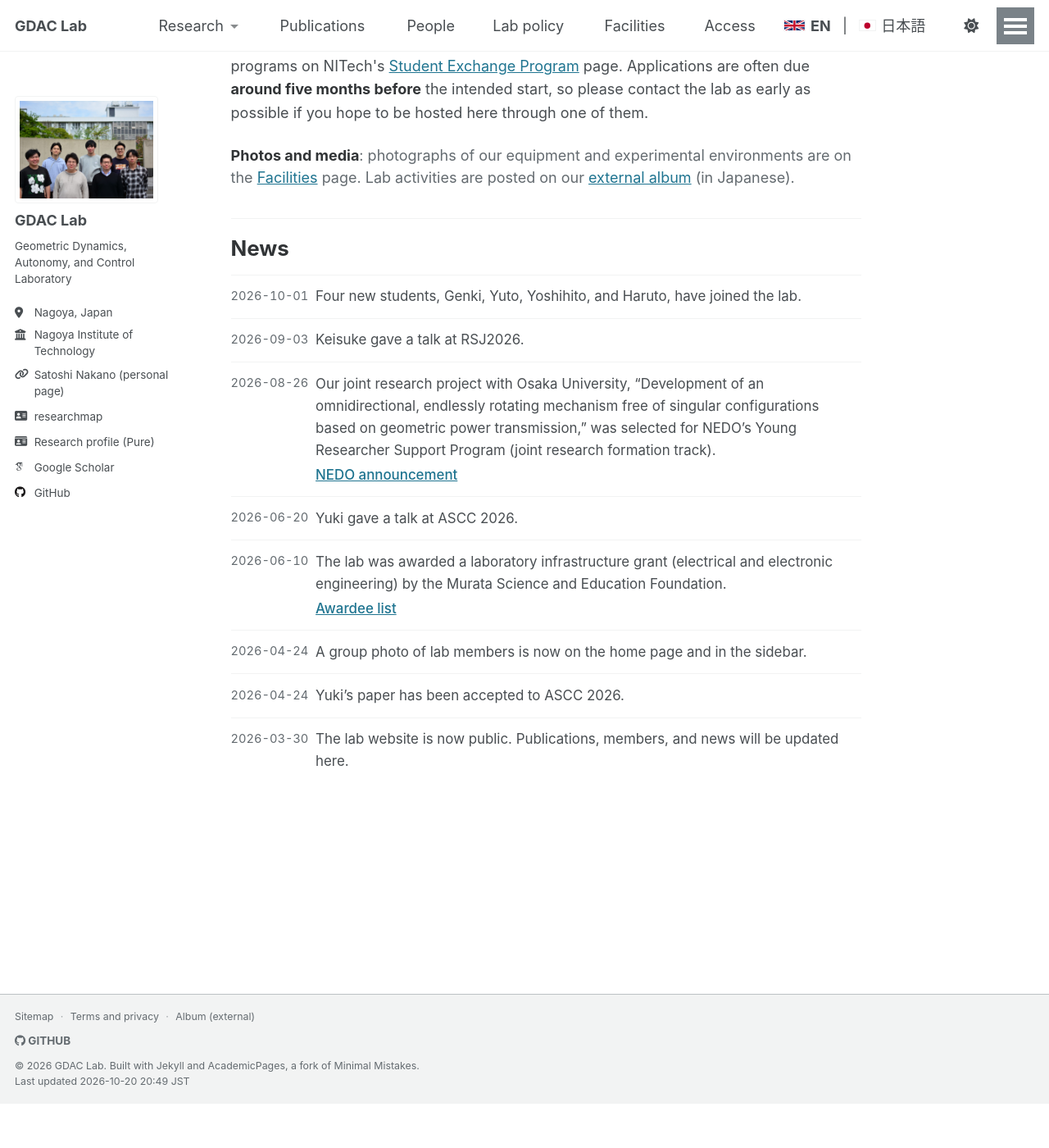
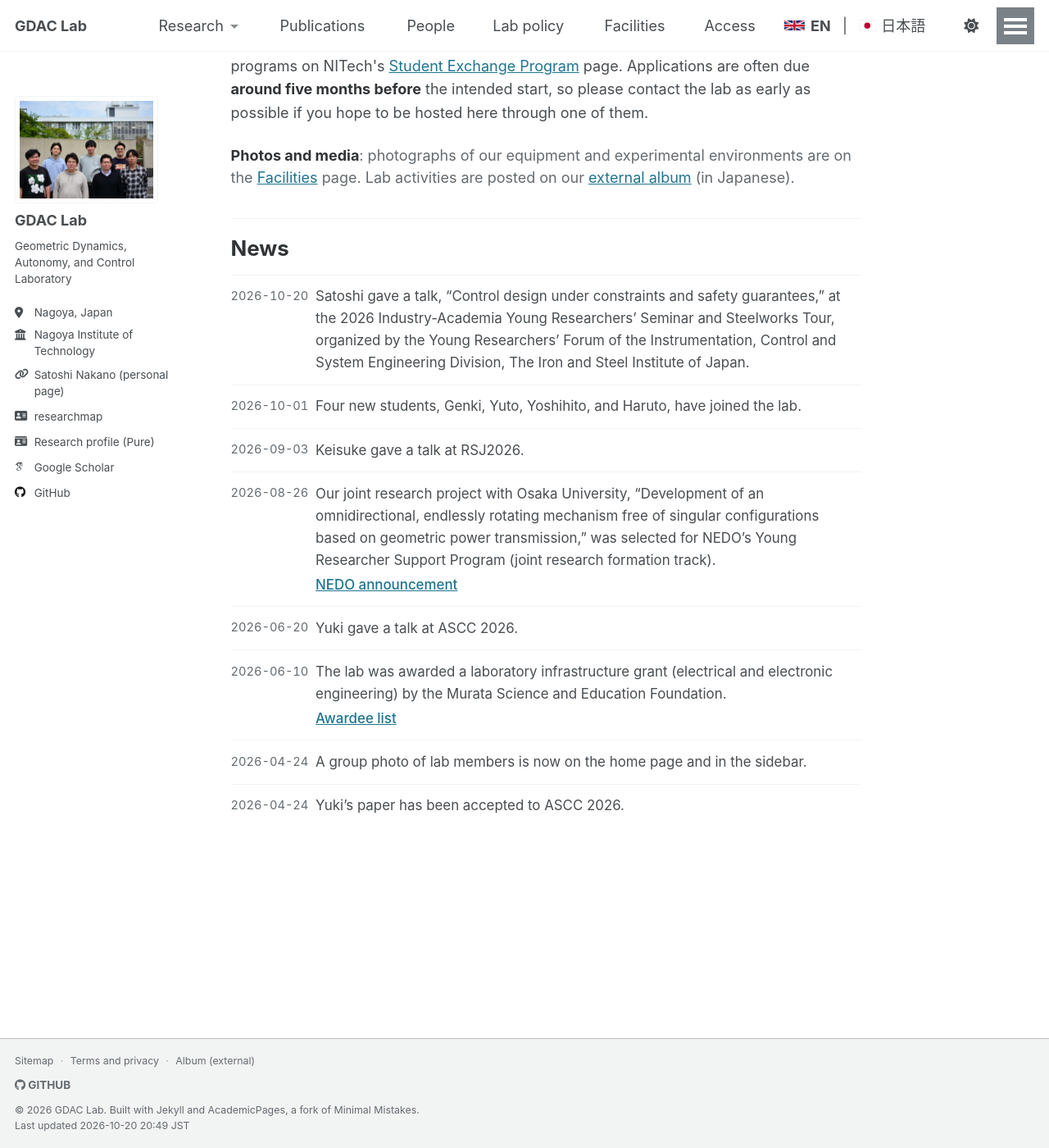
Before and after one commit to GDAC-Lab/gdac-lab.github.io, a Jekyll site: the page built from _pages/about.md, in a window 1280 px wide and 1400 px high, scrolled down 1540 px. Shown: the whole window at 82% size. Built offline with Jekyll 4.4.1, drawn with Linux system fonts in a browser that asks for light colours; before the commit the page ends 2886 px from its top, so only the background shows below that.

Commit message:
お知らせに鉄鋼協会 産学若手交流セミナーでの発表を足す

```diff
--- a/_data/news.yml
+++ b/_data/news.yml
@@ -11,6 +11,9 @@
 #     (佐野君); ，。 punctuation. Students are named the way the lab speaks of them,
 #     not the way a press release would.
 items:
+  - date: "2026-10-20"
+    body_en: "Satoshi gave a talk, \"Control design under constraints and safety guarantees,\" at the 2026 Industry-Academia Young Researchers' Seminar and Steelworks Tour, organized by the Young Researchers' Forum of the Instrumentation, Control and System Engineering Division, The Iron and Steel Institute of Japan."
+    body_ja: "日本鉄鋼協会 計測・制御・システム工学部会 若手フォーラム主催の「2026年度 産学若手交流セミナーおよび製鉄所見学会」で，仲野が「制約を考慮した制御系設計と安全性保証」と題して発表しました。"
   - date: "2026-10-01"
     body_en: "Four new students, Genki, Yuto, Yoshihito, and Haruto, have joined the lab."
     body_ja: "新たに石渡君，小野木君，佐々木君，鳥居君の4名が研究室に配属されました。"
```
